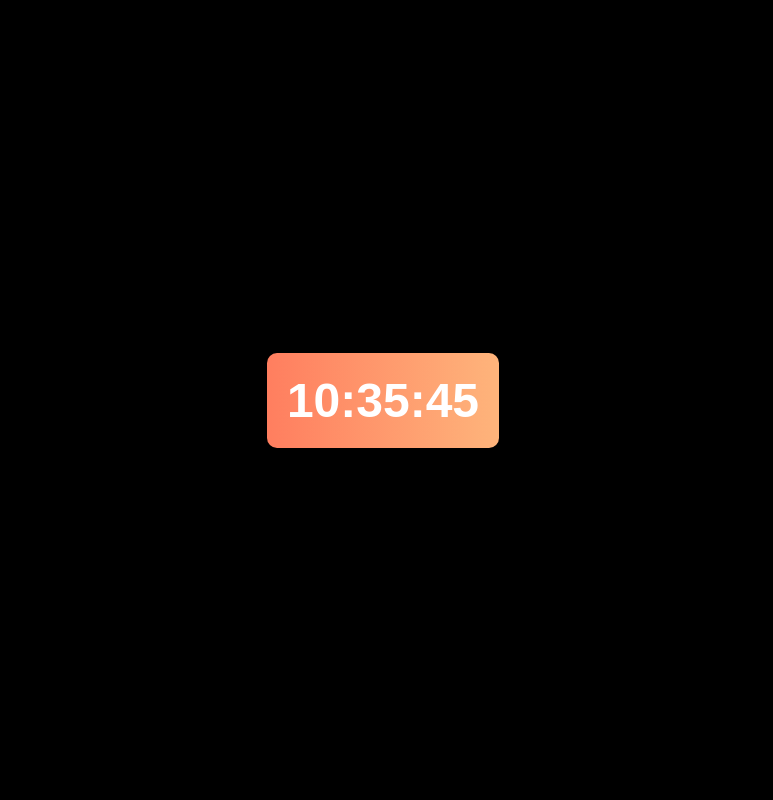
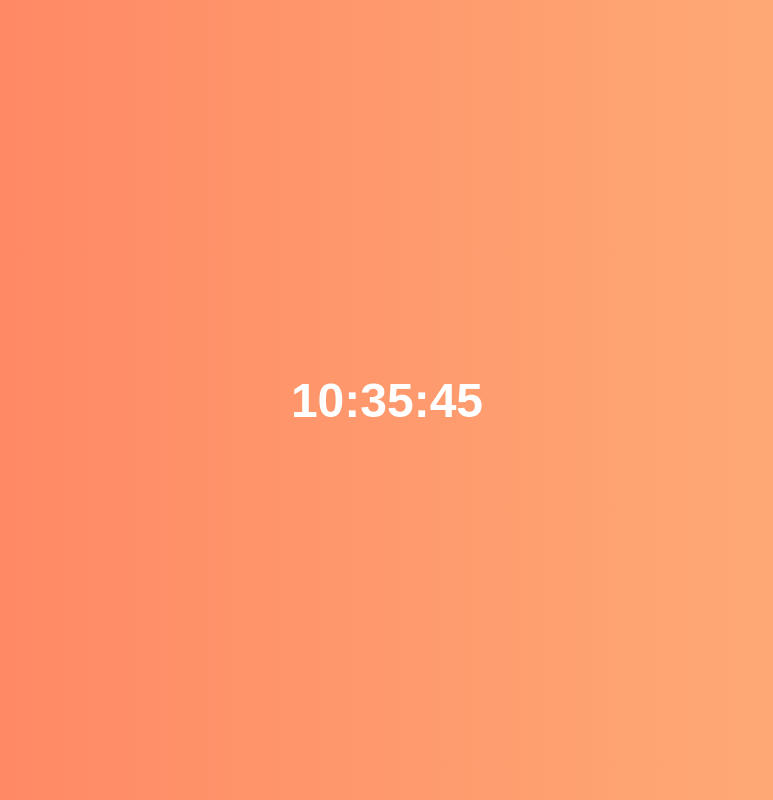
Before and after one commit to poojamande0807/animated-timer, a plain HTML site: page index.html in a window 1280 px wide. Shown: the whole page, without its empty margins (253-1026 px from the left). Drawn offline with Linux system fonts and the light colour scheme.

Commit message:
width change

```diff
--- a/index.html
+++ b/index.html
@@ -15,4 +15,3 @@
     <script src="script.js"></script>
 </body>
 </html>
-s
--- a/styles.css
+++ b/styles.css
@@ -5,15 +5,16 @@ body, html {
     display: flex;
     justify-content: center;
     align-items: center;
-    background-color: black;
+    background: linear-gradient(to right, #ff7e5f, #feb47b);
     font-family: 'Arial', sans-serif;
+    width: 100%;
 }
 
 .container {
-    background: linear-gradient(to right, #ff7e5f, #feb47b);
     padding: 20px;
     border-radius: 10px;
-    box-shadow: 0 4px 8px rgba(0, 0, 0, 0.1);
+    /* box-shadow: 0 4px 8px rgba(0, 0, 0, 0.1); */
+    width: 500px;
 }
 
 .clock {
```
